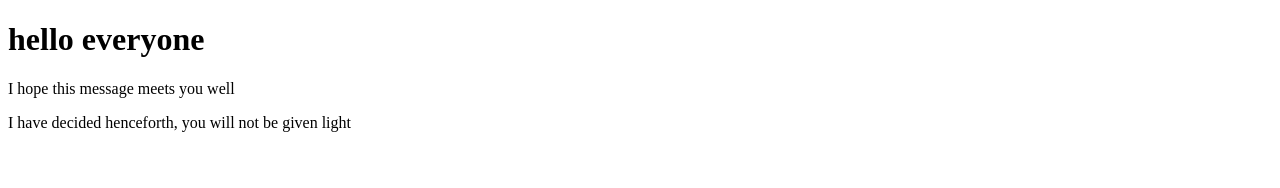
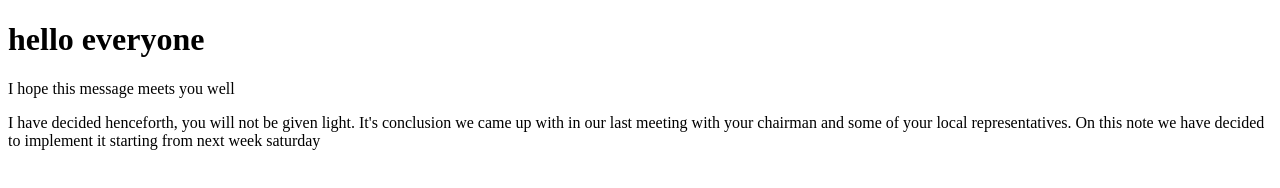
Before and after one commit to karoobuks/play-ground, a plain HTML site: page index.html in a window 1280 px wide. Drawn offline with Linux system fonts and the light colour scheme.

Commit message:
updated index.html

```diff
--- a/index.html
+++ b/index.html
@@ -9,7 +9,8 @@
     <div>
         <h1>hello everyone</h1>
         <p>I hope this message meets you well</p>
-        <p>I have decided henceforth, you will not be given light</p>
+        <p>I have decided henceforth, you will not be given light. It's conclusion we came up with in our last meeting with your chairman and some of your local representatives. On this note we have decided to implement it starting from next week saturday</p>
+
 
     </div>
 </body>
```
